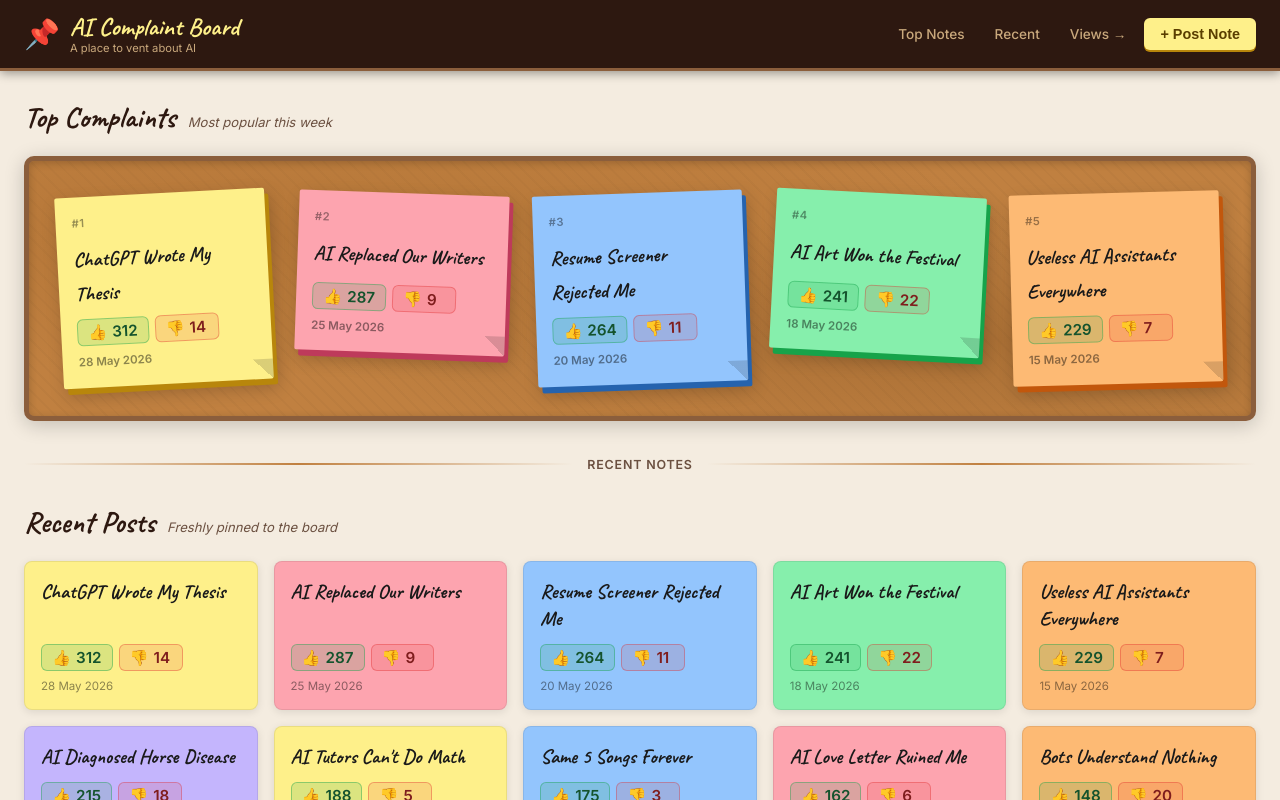
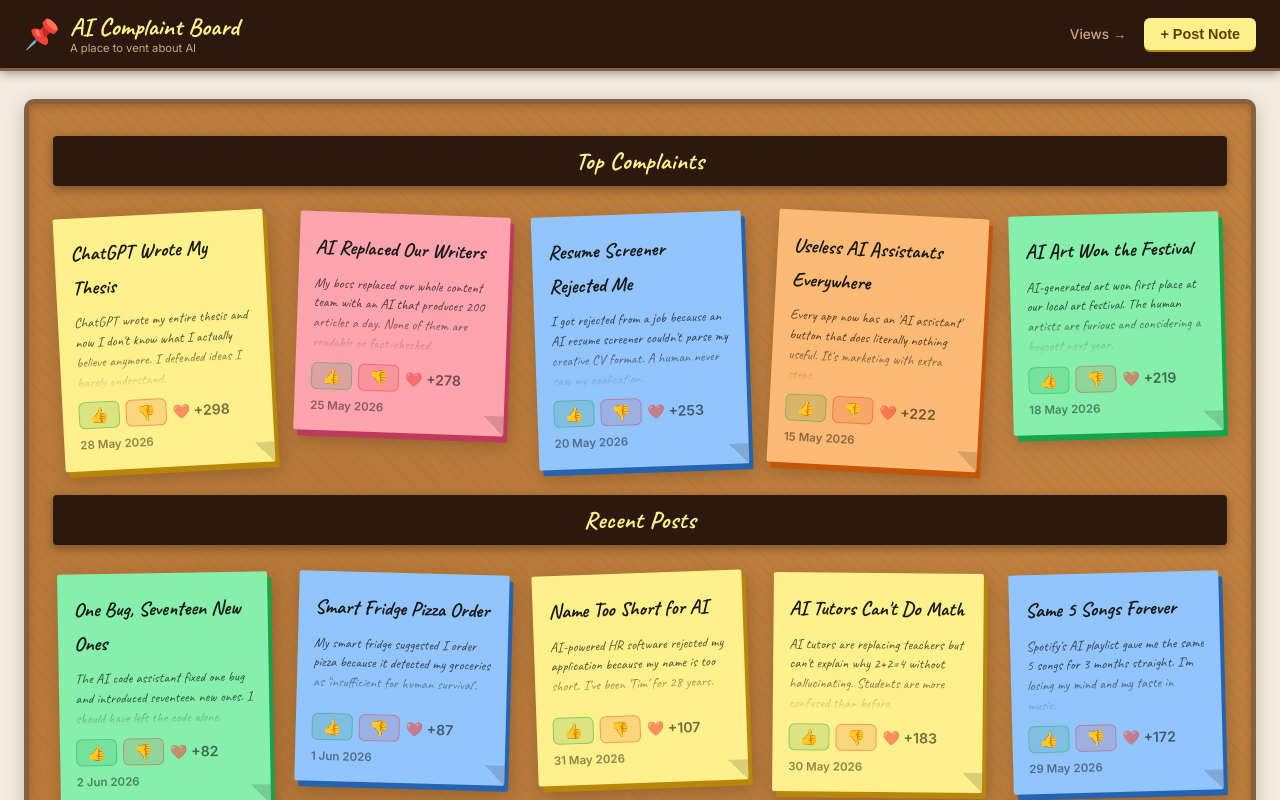
Before and after one commit to LichSkeleton/frontend-systems-thws-2026, a React (Vite) app: page / in a window 1280 px wide. Shown: the top 800 px of the page. Built offline with nearby package versions, Linux system fonts and the light colour scheme.

Commit message:
polish board layout, voting, and note display

```diff
--- a/src/components/Header.jsx
+++ b/src/components/Header.jsx
@@ -18,12 +18,6 @@
             </Link>
           ) : (
             <>
-              <a href="#top-section" className="nav-link">
-                Top Notes
-              </a>
-              <a href="#recent-section" className="nav-link">
-                Recent
-              </a>
               <Link to="/views" className="nav-link" style={{ textDecoration: "none" }}>
                 Views →
               </Link>
--- a/src/components/NoteOverlays.jsx
+++ b/src/components/NoteOverlays.jsx
@@ -2,7 +2,7 @@
 import VoteButtons from "./VoteButtons";
 import { formatDate } from "../utils/formatDate";
 
-export function SinglePostOverlay({ note, onClose, onEdit, onDelete, onVoteUp, onVoteDown }) {
+export function SinglePostOverlay({ note, onClose, onEdit, onDelete, onVote }) {
   if (!note) return null;
 
   return (
@@ -23,12 +23,7 @@
         </h2>
         <p className="note-modal-body">{note.description}</p>
         <div className="note-modal-footer">
-          <VoteButtons
-            up={note.up}
-            down={note.down}
-            onVoteUp={onVoteUp}
-            onVoteDown={onVoteDown}
-          />
+          <VoteButtons up={note.up} down={note.down} onVote={onVote} />
           <span className="note-date">{formatDate(note.date)}</span>
           <div className="note-modal-actions">
             <button type="button" className="btn-edit-sm" onClick={onEdit}>
@@ -120,22 +115,25 @@
 export function EditNoteOverlay({ note, onClose, onSave }) {
   const [title, setTitle] = useState(note?.title ?? "");
   const [description, setDescription] = useState(note?.description ?? "");
+  const [color, setColor] = useState(note?.color ?? "yellow");
 
   if (!note) return null;
 
   const handleSave = () => {
     if (!title.trim()) return;
-    onSave({
-      ...note,
-      title: title.trim(),
-      description: description.trim(),
-    });
+    onSave({ ...note, title: title.trim(), description: description.trim(), color });
+  };
+
+  const autoResize = (el) => {
+    if (!el) return;
+    el.style.height = "auto";
+    el.style.height = el.scrollHeight + "px";
   };
 
   return (
     <div className="live-view-overlay" role="presentation" onMouseDown={onClose}>
       <div
-        className={`note-modal note-${note.color}`}
+        className={`note-modal note-${color}`}
         role="dialog"
         aria-modal="true"
         aria-labelledby={`edit-note-title-${note.id}`}
@@ -155,12 +153,21 @@
         <textarea
           className="note-input note-input-body"
           value={description}
-          onChange={(e) => setDescription(e.target.value)}
+          style={{ overflow: "hidden" }}
+          ref={(el) => autoResize(el)}
+          onChange={(e) => { setDescription(e.target.value); autoResize(e.target); }}
         />
         <div className="note-modal-edit-footer">
           <div className="note-swatch-row">
             <span className="note-swatch-label">Color:</span>
-            <span className={`swatch swatch-${note.color} selected`} title={note.color} />
+            {COLORS.map((c) => (
+              <span
+                key={c}
+                className={`swatch swatch-${c}${color === c ? " selected" : ""}`}
+                title={c}
+                onClick={() => setColor(c)}
+              />
+            ))}
           </div>
           <div className="note-edit-actions">
             <button type="button" className="btn-note-cancel" onClick={onClose}>
--- a/src/components/RecentCard.jsx
+++ b/src/components/RecentCard.jsx
@@ -1,19 +1,14 @@
 import { formatDate } from "../utils/formatDate";
 import VoteButtons from "./VoteButtons";
 
-export default function RecentCard({ note, onClick, onVoteUp, onVoteDown }) {
+export default function RecentCard({ note, onClick, onVote }) {
   return (
     <article className={`recent-card note-${note.color}`} onClick={onClick}>
       <h3 className="card-title">
         <span className="note-title-link">{note.title}</span>
       </h3>
       <div className="card-footer">
-        <VoteButtons
-          up={note.up}
-          down={note.down}
-          onVoteUp={onVoteUp}
-          onVoteDown={onVoteDown}
-        />
+        <VoteButtons up={note.up} down={note.down} onVote={onVote} />
         <span className="note-date">{formatDate(note.date)}</span>
       </div>
     </article>
--- a/src/components/StickyNote.jsx
+++ b/src/components/StickyNote.jsx
@@ -1,23 +1,19 @@
 import { formatDate } from "../utils/formatDate";
 import VoteButtons from "./VoteButtons";
 
-export default function StickyNote({ note, rank, tiltDeg, onClick, onVoteUp, onVoteDown }) {
+export default function StickyNote({ note, tiltDeg, onClick, onVote }) {
   return (
-    <article onClick={onClick}
+    <article
+      onClick={onClick}
       className={`sticky-note note-${note.color}`}
       style={{ transform: `rotate(${tiltDeg}deg)` }}
     >
-      <span className="note-rank">#{rank}</span>
       <h3 className="note-title">
         <span className="note-title-link">{note.title}</span>
       </h3>
+      <p className="note-preview">{note.description}</p>
       <div className="note-footer">
-        <VoteButtons
-          up={note.up}
-          down={note.down}
-          onVoteUp={onVoteUp}
-          onVoteDown={onVoteDown}
-        />
+        <VoteButtons up={note.up} down={note.down} onVote={onVote} />
         <span className="note-date">{formatDate(note.date)}</span>
       </div>
     </article>
--- a/src/components/VoteButtons.jsx
+++ b/src/components/VoteButtons.jsx
@@ -1,39 +1,44 @@
 import { useState } from "react";
 
-export default function VoteButtons({ up, down, onVoteUp, onVoteDown }) {
+export default function VoteButtons({ up, down, onVote }) {
   const [localUp, setLocalUp] = useState(up);
   const [localDown, setLocalDown] = useState(down);
+  const [voted, setVoted] = useState(null);
 
-  const controlled = onVoteUp != null || onVoteDown != null;
+  const controlled = onVote != null;
   const upVotes = controlled ? up : localUp;
   const downVotes = controlled ? down : localDown;
+  const net = upVotes - downVotes;
 
-  const voteUp = (event) => {
+  const handleClick = (direction) => (event) => {
     event.stopPropagation();
-    if (onVoteUp) {
-      onVoteUp();
+    const prev = voted;
+    const next = prev === direction ? null : direction;
+    setVoted(next);
+
+    if (controlled) {
+      onVote(next, prev);
     } else {
-      setLocalUp((count) => count + 1);
-    }
-  };
-
-  const voteDown = (event) => {
-    event.stopPropagation();
-    if (onVoteDown) {
-      onVoteDown();
-    } else {
-      setLocalDown((count) => count + 1);
+      setLocalUp((c) => c + (next === "up" ? 1 : 0) - (prev === "up" ? 1 : 0));
+      setLocalDown((c) => c + (next === "down" ? 1 : 0) - (prev === "down" ? 1 : 0));
     }
   };
 
   return (
     <div className="note-votes">
-      <button className="vote-btn vote-up" onClick={voteUp}>
-        👍 <span className="vote-count">{upVotes}</span>
+      <button
+        className={`vote-btn vote-up${voted === "up" ? " voted" : ""}`}
+        onClick={handleClick("up")}
+      >
+        👍
       </button>
-      <button className="vote-btn vote-down" onClick={voteDown}>
-        👎 <span className="vote-count">{downVotes}</span>
+      <button
+        className={`vote-btn vote-down${voted === "down" ? " voted" : ""}`}
+        onClick={handleClick("down")}
+      >
+        👎
       </button>
+      <span className="vote-net">❤️ {net > 0 ? `+${net}` : net}</span>
     </div>
   );
 }
--- a/src/data/notes.js
+++ b/src/data/notes.js
@@ -31,5 +31,5 @@
   { id: 30, title: "AI for AI Startup", description: "The AI startup my friend works at just pivoted for the 6th time in two years. Current direction: 'AI for AI'. Nobody knows what that means.", color: "purple", up: 28, down: 2, date: "2026-04-18" },
 ];
 
-export const DISPLAY_NOTES = NOTES.slice(0, 6);
-export const TILTS = [-3, 2, -2, 3, -1.5, 2.5];
+export const TILTS = [-3, 2, -2, 3, -1.5];
+export const RECENT_TILTS = [-1, 1.5, -2, 0.5, -1.5, 2, -0.5, 1, -2, 1.5];
--- a/src/pages/HomePage.jsx
+++ b/src/pages/HomePage.jsx
@@ -1,8 +1,7 @@
 import Header from "../components/Header";
 import Footer from "../components/Footer";
 import StickyNote from "../components/StickyNote";
-import RecentCard from "../components/RecentCard";
-import { NOTES, TILTS } from "../data/notes";
+import { NOTES, TILTS, RECENT_TILTS } from "../data/notes";
 import {
   CreateNoteOverlay,
   DeleteNoteOverlay,
@@ -42,11 +41,15 @@
     closeView();
   };
 
-  const handleVote = (id, direction) => {
-    setNotes((prev) =>
-      prev.map((note) =>
-        note.id === id ? { ...note, [direction]: note[direction] + 1 } : note
-      )
+  const handleVote = (id, next, prev) => {
+    setNotes((notes) =>
+      notes.map((note) => {
+        if (note.id !== id) return note;
+        const updated = { ...note };
+        if (next) updated[next] = note[next] + 1;
+        if (prev) updated[prev] = note[prev] - 1;
+        return updated;
+      })
     );
   };
 
@@ -54,55 +57,28 @@
     <>
       <Header variant="home" onCreateNote={() => setActiveView("create")} />
       <main style={{ flex: 1 }}>
-        <section id="top-section" className="board-section">
-          <div className="section-heading">
-            <h2>Top Complaints</h2>
-            <span className="section-sub">Most popular this week</span>
-          </div>
-          <div className="corkboard" id="popularBoard">
-            {notes.slice(0, 5).map((note, i) => (
+        <section className="board-section">
+          <div className="corkboard" id="mainBoard">
+            <div className="board-ribbon">Top Complaints</div>
+            {[...notes].sort((a, b) => (b.up - b.down) - (a.up - a.down)).slice(0, 5).map((note, i) => (
               <StickyNote
                 key={note.id}
                 note={note}
-                rank={i + 1}
                 tiltDeg={TILTS[i]}
                 onClick={() => handleSingleViewClick(note)}
-                onVoteUp={() => handleVote(note.id, "up")}
-                onVoteDown={() => handleVote(note.id, "down")}
+                onVote={(next, prev) => handleVote(note.id, next, prev)}
               />
             ))}
-
-          </div>
-        </section>
-
-        <div className="divider">
-          <span>Recent Notes</span>
-        </div>
-
-        <section id="recent-section" className="board-section">
-          <div className="section-heading">
-            <h2>Recent Posts</h2>
-            <span className="section-sub">Freshly pinned to the board</span>
-          </div>
-          <div className="recent-grid" id="recentBoard">
-            {notes.map((note) => (
-              <RecentCard
+            <div className="board-ribbon">Recent Posts</div>
+            {[...notes].sort((a, b) => new Date(b.date) - new Date(a.date)).map((note, i) => (
+              <StickyNote
                 key={note.id}
                 note={note}
+                tiltDeg={RECENT_TILTS[i % RECENT_TILTS.length]}
                 onClick={() => handleSingleViewClick(note)}
-                onVoteUp={() => handleVote(note.id, "up")}
-                onVoteDown={() => handleVote(note.id, "down")}
+                onVote={(next, prev) => handleVote(note.id, next, prev)}
               />
             ))}
-          </div>
-          <div className="pagination">
-            <button type="button" className="page-btn disabled" disabled>
-              ← Prev
-            </button>
-            <span className="page-info">Page 1 of 1</span>
-            <button type="button" className="page-btn disabled" disabled>
-              Next →
-            </button>
           </div>
         </section>
       </main>
@@ -113,8 +89,7 @@
           onClose={closeView}
           onEdit={() => setActiveView("edit")}
           onDelete={() => setActiveView("delete")}
-          onVoteUp={() => handleVote(selectedNoteId, "up")}
-          onVoteDown={() => handleVote(selectedNoteId, "down")}
+          onVote={(next, prev) => handleVote(selectedNoteId, next, prev)}
         />
       )}
       {activeView === "create" && <CreateNoteOverlay onClose={closeView} onAdd={handleAdd} />}
--- a/src/pages/ViewsPage.jsx
+++ b/src/pages/ViewsPage.jsx
@@ -2,7 +2,7 @@
 import Header from "../components/Header";
 import Footer from "../components/Footer";
 import VoteButtons from "../components/VoteButtons";
-import { DISPLAY_NOTES } from "../data/notes";
+import { NOTES } from "../data/notes";
 import { formatDate } from "../utils/formatDate";
 import "../styles/views.css";
 
@@ -32,8 +32,8 @@
   );
 }
 function SinglePostView({ note, notes }) {
-  const activeNote = note ?? DISPLAY_NOTES[0];
-  const backgroundNotes = notes ?? DISPLAY_NOTES;
+  const activeNote = note ?? NOTES[0];
+  const backgroundNotes = notes ?? NOTES.slice(0, 6);
 
   return (
     <section id="view-post" className="view-section">
--- a/src/style.css
+++ b/src/style.css
@@ -202,7 +202,7 @@
 .sticky-note {
   position: relative;
   width: clamp(160px, 17vw, 210px);
-  min-height: 160px;
+  min-height: clamp(160px, 17vw, 210px);
   padding: 18px 16px 16px;
   border-radius: 2px;
   font-family: var(--font-hand);
@@ -217,6 +217,9 @@
   flex-direction: column;
   gap: 10px;
 }
+
+.sticky-note:nth-child(5n + 2) { min-height: calc(clamp(160px, 17vw, 210px) * 0.75); }
+.sticky-note:nth-child(7n + 4) { min-height: calc(clamp(160px, 17vw, 210px) * 0.7); }
 
 /* Bottom-right paper fold */
 .sticky-note::after {
@@ -243,12 +246,19 @@
 
 .note-title,
 .card-title {
+  margin: 0;
+}
+
+.note-preview {
+  font-size: 0.88rem;
+  font-weight: 400;
+  line-height: 1.4;
+  color: rgba(0, 0, 0, 0.65);
   flex: 1;
-  margin: 0;
-  display: -webkit-box;
-  -webkit-line-clamp: 3;
-  -webkit-box-orient: vertical;
+  min-height: 0;
   overflow: hidden;
+  -webkit-mask-image: linear-gradient(to bottom, black 50%, transparent 100%);
+  mask-image: linear-gradient(to bottom, black 50%, transparent 100%);
 }
 
 .note-title-link {
@@ -317,11 +327,31 @@
   border-color: #dc2626;
 }
 
+.vote-up.voted {
+  background: rgba(22,163,74,0.4);
+  border-color: #16a34a;
+  color: #14532d;
+}
+
+.vote-down.voted {
+  background: rgba(220,38,38,0.3);
+  border-color: #dc2626;
+  color: #7f1d1d;
+}
+
 .vote-count {
   font-size: 0.95rem;
   font-weight: 800;
   min-width: 18px;
   text-align: left;
+}
+
+.vote-net {
+  font-size: 0.88rem;
+  font-weight: 700;
+  font-family: var(--font-ui);
+  color: rgba(0, 0, 0, 0.55);
+  white-space: nowrap;
 }
 
 .note-date {
@@ -330,6 +360,25 @@
   white-space: nowrap;
   font-family: var(--font-ui);
   margin-top: 2px;
+}
+
+.board-ribbon {
+  flex-basis: 100%;
+  width: 100%;
+  background: #2d1810;
+  color: var(--yellow);
+  font-family: var(--font-hand);
+  font-size: 1.5rem;
+  font-weight: 700;
+  text-align: center;
+  padding: 10px 20px;
+  border-radius: 4px;
+  box-shadow: 0 3px 10px rgba(0, 0, 0, 0.35);
+  letter-spacing: 0.5px;
+}
+
+.board-ribbon + .board-ribbon {
+  margin-top: 12px;
 }
 
 /* ============================================================
```
